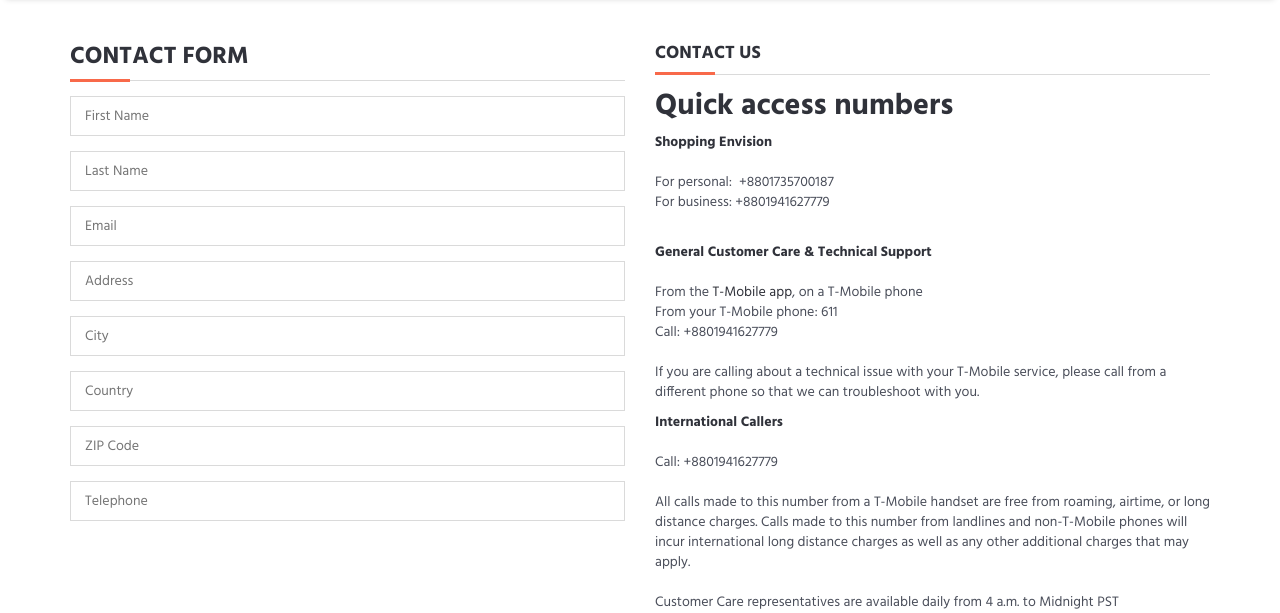
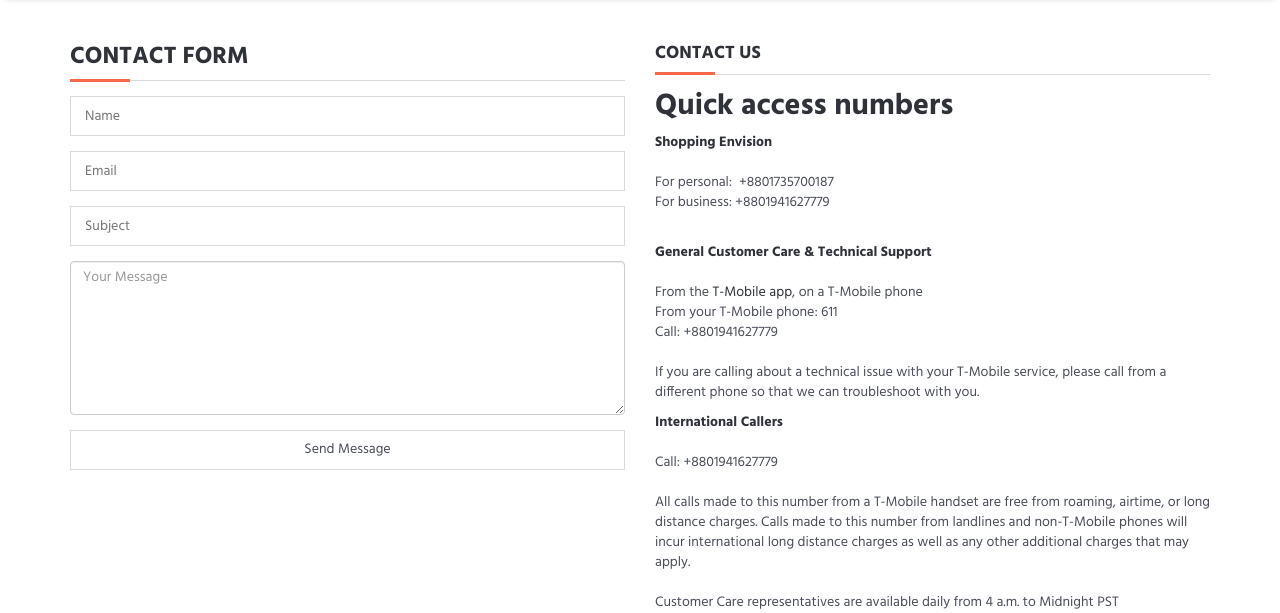
Before and after one commit to talhajubair100/E-commerce, a Django app: page /contact/ in a window 1280 px wide. Shown: the part 232-845 px from the top of the page. Run offline with Django 3.2, Linux system fonts and the light colour scheme; data comes from the database, SQL or seed files in the repository; some libraries are stand-ins or nearby versions.

Commit message:
form update

```diff
--- a/home/templates/about.html
+++ b/home/templates/about.html
@@ -1,6 +1,6 @@
 {% extends 'homebase.html' %}
 
-{% block title %} {{ setting.title }} {% endblock  %}
+{% block title %} About us-{{ setting.title }} {% endblock  %}
 {% block description %} {{ setting.description }} {% endblock  %}
 {% block keywords %} {{ setting.keywords }} {% endblock  %}
 
--- a/home/templates/contact.html
+++ b/home/templates/contact.html
@@ -1,7 +1,7 @@
 
 {% extends 'homebase.html' %}
 
-{% block title %} {{ setting.title }} {% endblock  %}
+{% block title %}Contact us-{{ setting.title }} {% endblock  %}
 {% block description %} {{ setting.description }} {% endblock  %}
 {% block keywords %} {{ setting.keywords }} {% endblock  %}
 
@@ -35,28 +35,20 @@
 										<h3 class="title">Contact Form</h3>
 									</div>
 									<div class="form-group">
-										<input class="input" type="text" name="first-name" placeholder="First Name">
-									</div>
-									<div class="form-group">
-										<input class="input" type="text" name="last-name" placeholder="Last Name">
+										<input class="input" type="text" name="first-name" placeholder="Name">
 									</div>
 									<div class="form-group">
 										<input class="input" type="email" name="email" placeholder="Email">
 									</div>
 									<div class="form-group">
-										<input class="input" type="text" name="address" placeholder="Address">
+										<input class="input" type="text" name="subject" placeholder="Subject">
 									</div>
 									<div class="form-group">
-										<input class="input" type="text" name="city" placeholder="City">
+										<textarea class="form-control" rows="7" type="text" name="your message" placeholder="Your Message"></textarea>
 									</div>
+
 									<div class="form-group">
-										<input class="input" type="text" name="country" placeholder="Country">
-									</div>
-									<div class="form-group">
-										<input class="input" type="text" name="zip-code" placeholder="ZIP Code">
-									</div>
-									<div class="form-group">
-										<input class="input" type="tel" name="tel" placeholder="Telephone">
+										<input class="input" type="submit" value="Send Message">
 									</div>
 
 								</div>
```
